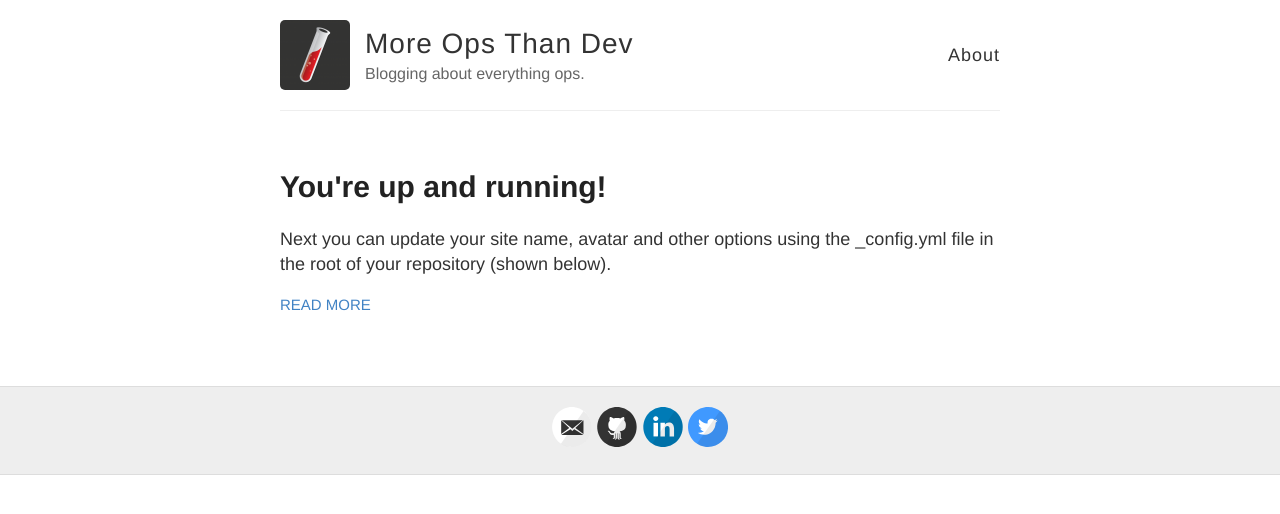
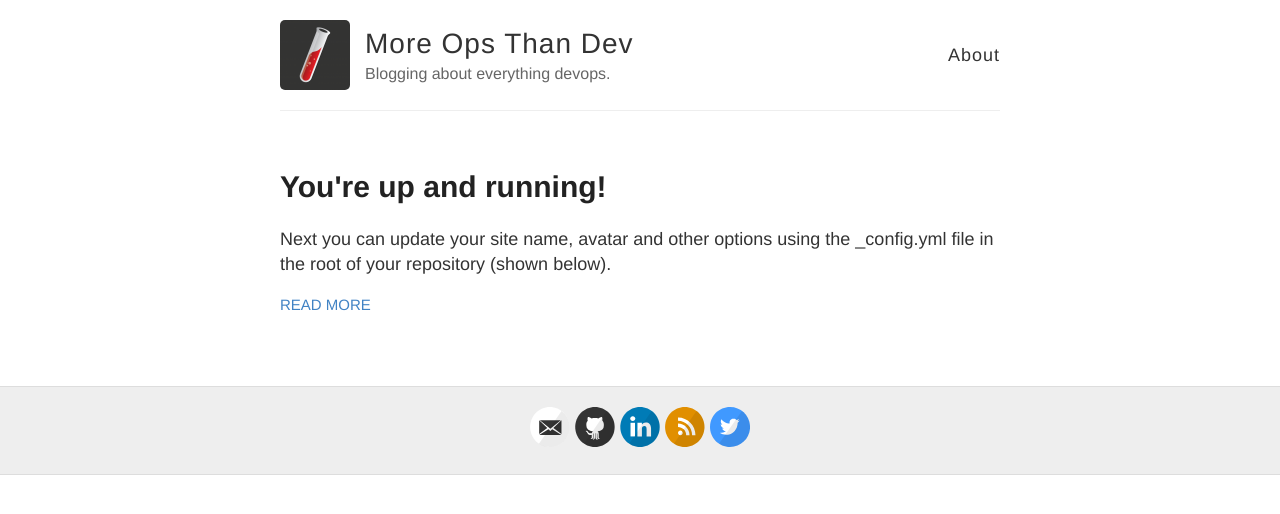
Before and after one commit to McAndersDK/McAndersDK.github.io, a Jekyll site: the page built from index.html, in a window 1280 px wide. Shown: the top 514 px of the page. Built offline with Jekyll 4.4.1, drawn with Linux system fonts in a browser that asks for light colours.

Commit message:
New Config

```diff
--- a/_config.yml
+++ b/_config.yml
@@ -6,7 +6,7 @@
 name: More Ops Than Dev
 
 # Short bio or description (displayed in the header)
-description: Blogging about everything ops.
+description: Blogging about everything devops.
 
 # URL of your avatar or profile pic (you could use your GitHub profile pic)
 avatar: https://blog.pcloud.dk/images/jekyll-logo.png
@@ -25,7 +25,7 @@
   instagram:
   linkedin: McAndersDK
   pinterest:
-  rss: # just type anything here for a working RSS icon
+  rss: rss # just type anything here for a working RSS icon
   twitter: McAndersDK
   stackoverflow: # your stackoverflow profile, e.g. "users/50476/bart-kiers"
   youtube: # channel/<your_long_string> or user/<user-name>
@@ -73,7 +73,7 @@
   style: :compressed # You might prefer to minify using :compressed
 
 # Use the following plug-ins
-gems:
+plugins:
   - jekyll-sitemap # Create a sitemap using the official Jekyll sitemap gem
   - jekyll-feed # Create an Atom feed using the official Jekyll feed gem
 
```
